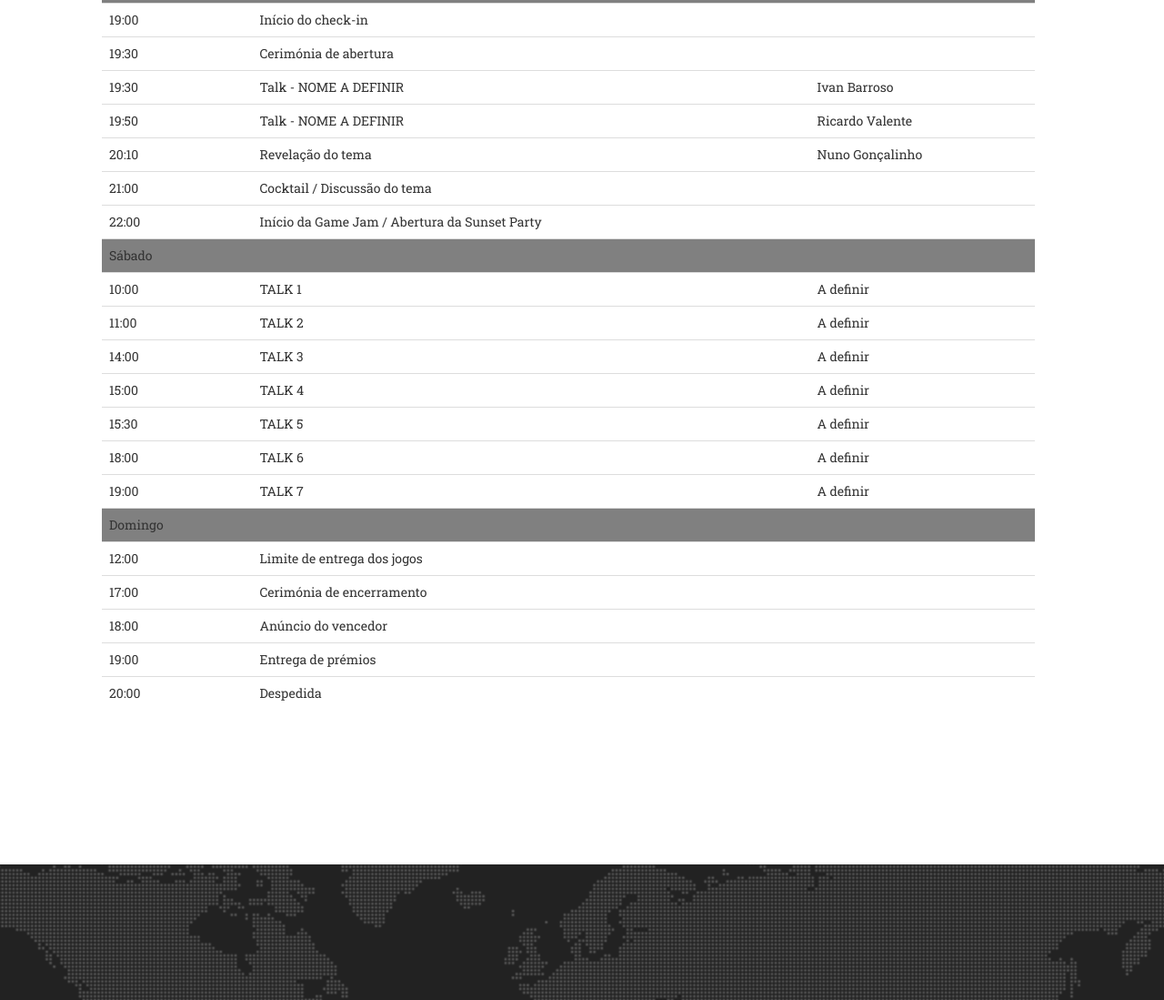
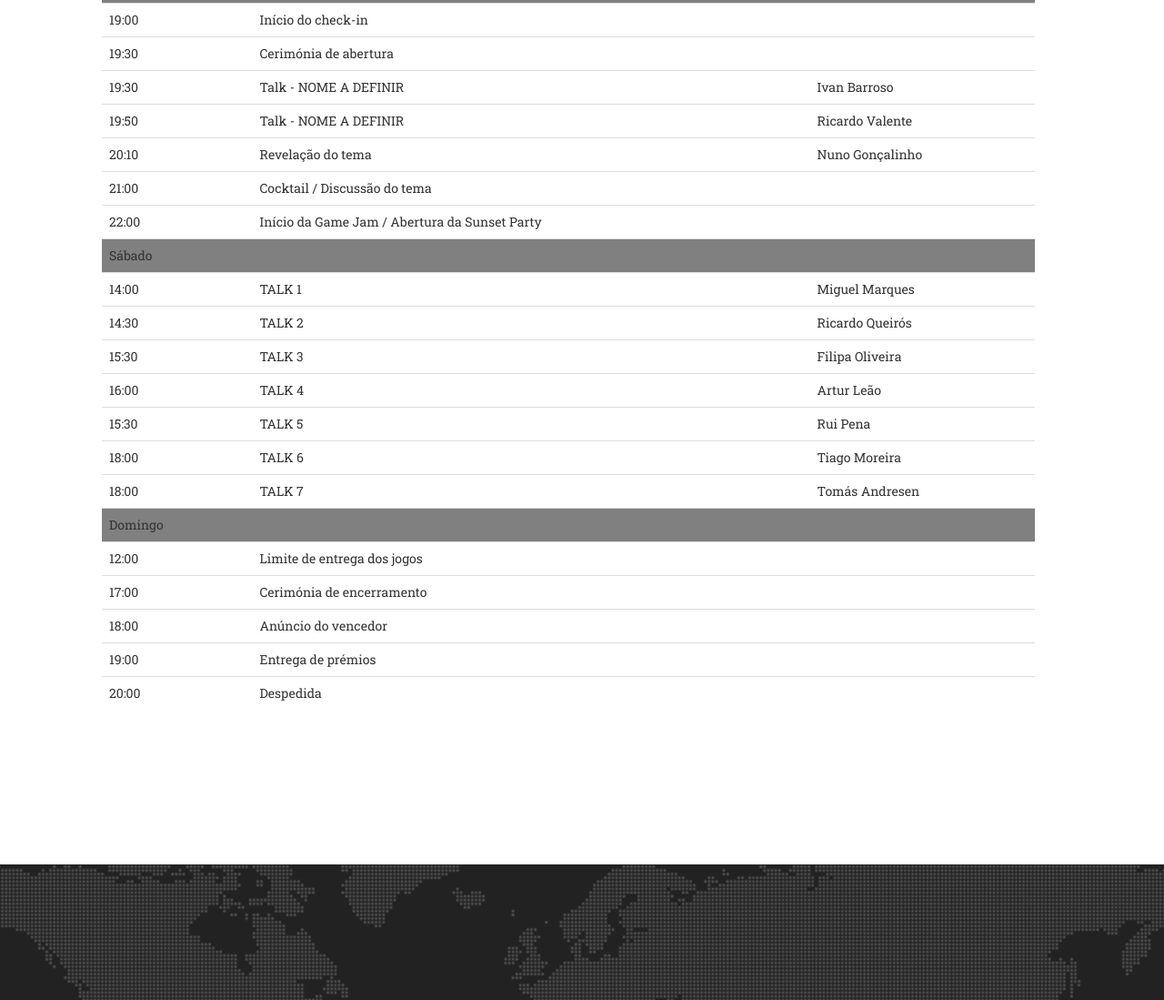
Before and after one commit to RuiGo/RuiGo.github.io, a website: page events.html in a window 1280 px wide. Shown: the part 3991-5090 px from the top of the page at 91% size. Drawn offline with nearby package versions, Linux system fonts and the light colour scheme; a web font is replaced by a local one.

Commit message:
Actualização do horário e regulamento

```diff
--- a/events.html
+++ b/events.html
@@ -328,39 +328,39 @@
                                 <td style="background-color:gray;"></td>
                             </tr>
                             <tr>
-                                <td>10:00</td>
+                                <td>14:00</td>
                                 <td>TALK 1</td>
-                                <td>A definir</td>
+                                <td>Miguel Marques</td>
                             </tr>
                             <tr>
-                                <td>11:00</td>
+                                <td>14:30</td>
                                 <td>TALK 2</td>
-                                <td>A definir</td>
+                                <td>Ricardo Queirós</td>
                             </tr>
                             <tr>
-                                <td>14:00</td>
+                                <td>15:30</td>
                                 <td>TALK 3</td>
-                                <td>A definir</td>
+                                <td>Filipa Oliveira</td>
                             </tr>
                             <tr>
-                                <td>15:00</td>
+                                <td>16:00</td>
                                 <td>TALK 4</td>
-                                <td>A definir</td>
+                                <td>Artur Leão</td>
                             </tr>
                             <tr>
                                 <td>15:30</td>
                                 <td>TALK 5</td>
-                                <td>A definir</td>
+                                <td>Rui Pena</td>
                             </tr>
                             <tr>
                                 <td>18:00</td>
                                 <td>TALK 6</td>
-                                <td>A definir</td>
+                                <td>Tiago Moreira</td>
                             </tr>
                             <tr>
-                                <td>19:00</td>
+                                <td>18:00</td>
                                 <td>TALK 7</td>
-                                <td>A definir</td>
+                                <td>Tomás Andresen</td>
                             </tr>
                             <tr>
                                 <td style="background-color:gray;">Domingo</td>
```
Also changed, not shown: 1 other file.
